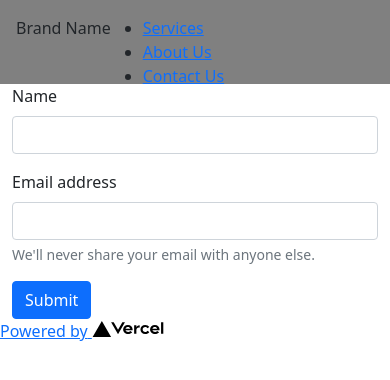
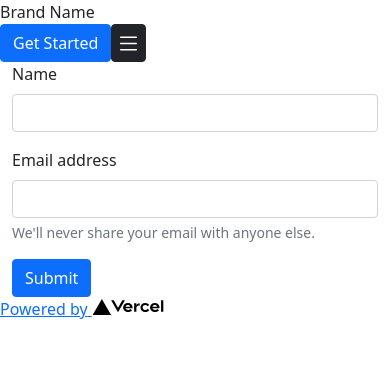
Before and after one commit to pavittar95/nextjs-redux-persist-boilerplate, a Next.js app: page /login in a window 390 px wide. Shown: the top 380 px of the page. Built offline with nearby package versions, Linux system fonts and the light colour scheme.

Commit message:
sass added

```diff
--- /dev/null
+++ b/components/common/sidebar.js
@@ -0,0 +1,9 @@
+import React from 'react'
+
+export default function Sidebar() {
+    return (
+        <div>
+
+        </div>
+    )
+}
--- a/components/header.js
+++ b/components/header.js
@@ -1,35 +1,63 @@
-import React, { useCallback } from "react";
+import React, { useCallback, useState } from "react";
 import Link from "next/link";
 import { useDispatch } from "react-redux";
+import { List } from "react-bootstrap-icons";
+
+import Meta from "./meta";
+import styles from "../styles/Header.module.scss";
+
 import { loginOut } from "../store/user/actions";
-import "../styles/Header.module.css";
-import Meta from "./meta";
+import Sidebar from "./common/sidebar";
 
 export default function Header() {
+  const [showSidebar, setshowSidebar] = useState(false);
   const dispatch = useDispatch();
+
   const logout = useCallback(() => {
     dispatch(loginOut());
   }, []);
+  const toggleSidebar = useCallback(() => {
+    setshowSidebar(!showSidebar);
+  }, [showSidebar]);
   return (
     <>
       <Meta />
-      <nav>
+      <nav className="header-container">
         <div className="brand">Brand Name</div>
-        <div className="menu">
+        <div className="menu d-none d-md-flex d-xl-flex">
           <ul>
             <li>
-              <Link href="/services">Services</Link>
+              <Link href="/services">
+                <a>Services</a>
+              </Link>
             </li>
             <li>
-              <Link href="/about-us">About Us</Link>
+              <Link href="/about-us">
+                <a>About Us</a>
+              </Link>
             </li>
             <li>
-              <Link href="/contact-us">Contact Us</Link>
+              <Link href="/contact-us">
+                <a>Contact Us</a>
+              </Link>
             </li>
           </ul>
         </div>
-        <div className="other-action"></div>
+        <div className="menu-button d-flex flex-row">
+          <button className="btn btn-primary">
+            <Link href="/get-started">
+              <a className="text-white text-decoration-none">Get Started</a>
+            </Link>
+          </button>
+          <button
+            className="d-block d-md-none d-xs-none btn btn-dark p-1"
+            onClick={toggleSidebar}
+          >
+            <List size="25" color="white" />
+          </button>
+        </div>
       </nav>
+      <Sidebar />
     </>
   );
 }
--- a/next.config.js
+++ b/next.config.js
@@ -1,7 +1,33 @@
-const withCSS = require('@zeit/next-css')
+// const withCSS = require('@zeit/next-css')
+// const withSCSS = require('@zeit/next-sass')
 
-module.exports = withCSS({
-  cssLoaderOptions: {
-    url: false
-  }
-});
+// module.exports = withSCSS({
+//   cssLoaderOptions: {
+//     url: false
+//   }
+// });
+// // const path = require('path')
+
+// // module.exports = {
+// //   sassOptions: {
+// //     includePaths: [path.join(__dirname, 'styles')],
+// //   },
+// // }
+
+const withSass = require('@zeit/next-sass');
+const withCSS = require("@zeit/next-css");
+module.exports = withCSS(withSass({
+webpack (config, options) {
+   config.module.rules.push({
+       test: /\.(png|jpg|gif|svg|eot|ttf|woff|woff2)$/,
+       use: {
+           loader: 'url-loader',
+           options: {
+               limit: 100000
+           }
+       }
+   });
+
+    return config;
+    }
+  }));
--- a/package.json
+++ b/package.json
@@ -15,7 +15,9 @@
     "next": "10.2.0",
     "next-images": "^1.7.0",
     "next-redux-wrapper": "^6.0.2",
+    "node-sass": "^6.0.0",
     "react": "17.0.2",
+    "react-bootstrap-icons": "^1.5.0",
     "react-dom": "17.0.2",
     "react-redux": "^7.2.4",
     "redux": "^4.1.0",
@@ -23,7 +25,8 @@
     "redux-logger": "^3.0.6",
     "redux-persist": "^6.0.0",
     "redux-persist-transform-encrypt": "^3.0.1",
-    "redux-thunk": "^2.3.0"
+    "redux-thunk": "^2.3.0",
+    "sass": "^1.32.13"
   },
   "devDependencies": {
     "webpack": "^4.46.0"
--- a/pages/_app.js
+++ b/pages/_app.js
@@ -1,4 +1,4 @@
-import "../styles/globals.css";
+import "../styles/globals.scss";
 import "bootstrap/dist/css/bootstrap.min.css";
 
 import { useRouter } from "next/router";
--- a/pages/index.js
+++ b/pages/index.js
@@ -1,4 +1,4 @@
-import styles from "../styles/Home.module.css";
+import styles from "../styles/Home.module.scss";
 import PreLoginLayout from "../components/layout/preLoginLayout";
 
 export default function Home() {
--- a/styles/Header.module.css
+++ /dev/null
@@ -1,6 +0,0 @@
-nav {
-    display: flex;
-    height: 10vh;
-    background: gray;
-    padding: 1rem;
-}
--- /dev/null
+++ b/styles/Header.module.scss
@@ -0,0 +1,18 @@
+.header-container {
+    display: flex;
+    justify-content: space-between;
+    align-items: center;
+    height: 10vh;
+    background: white;
+    padding: 1rem;
+    box-shadow: 0 4px 13px -3px #0000001a;
+    border-bottom: 1px solid #d2d2d2;
+
+    .menu-button {
+        @media (max-width: 767.98px) {
+            .btn-primary {
+                margin-right: 1rem;
+            }
+        }
+    }
+}
```
Also changed, not shown: pages/404.js (added, +9 -0 lines), styles/Home.module.scss (renamed from styles/Home.module.css), styles/globals.scss (renamed from styles/globals.css), 1 other file (tests, documents, lock files or other folders).
